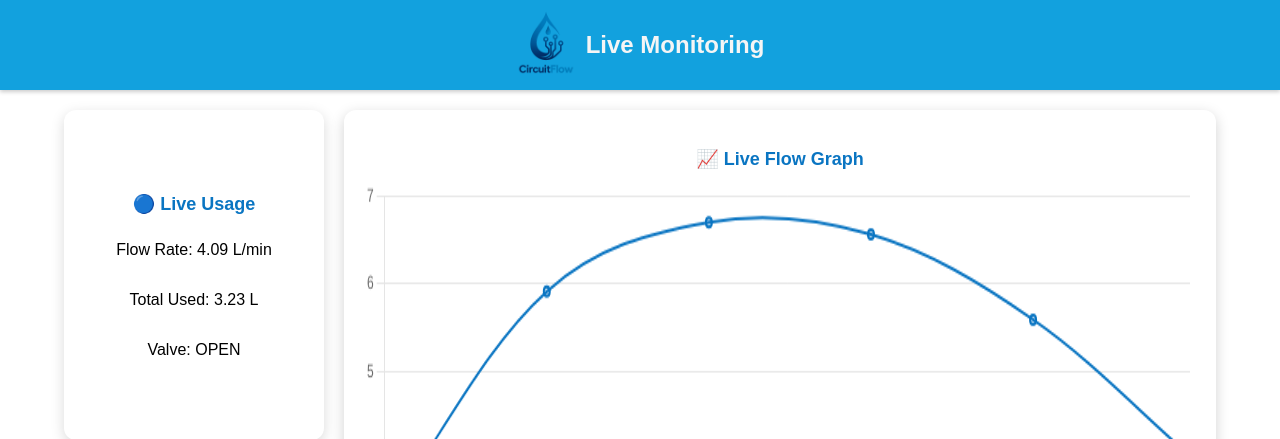
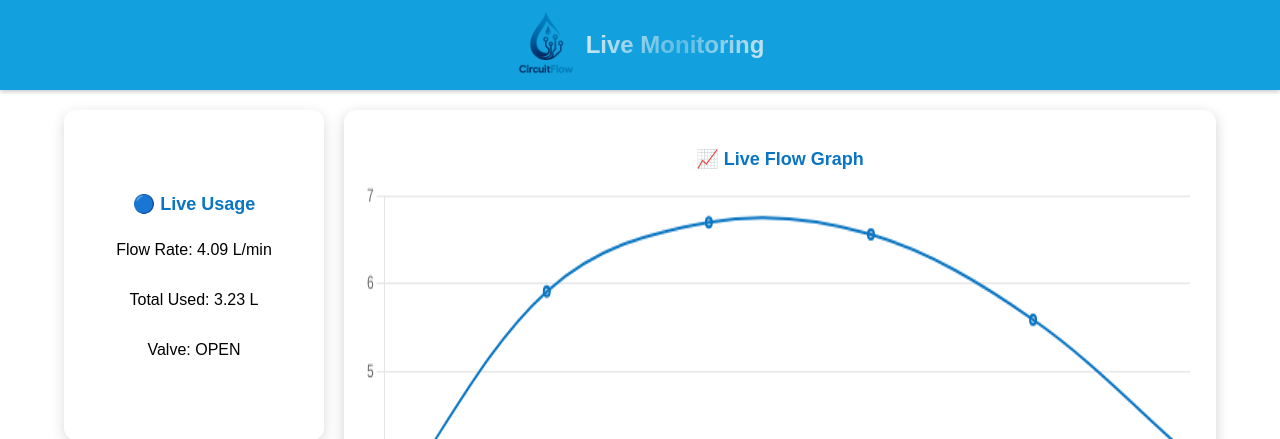
Before and after one commit to GautamGarani/CircuitFlow, a Flask app: page /live in a window 1280 px wide. Shown: the top 439 px of the page. Run offline with Flask 3, Linux system fonts and the light colour scheme.

Commit message:
Add Live monitor shimmer

```diff
--- a/CODE/templates/live report page.html
+++ b/CODE/templates/live report page.html
@@ -72,6 +72,7 @@
         padding: 20px;
         box-shadow: 0px 4px 14px rgba(0,0,0,0.18);
         height: 100%;
+
     }
 
     .block-small h3, .block-large h3 {
@@ -148,6 +149,11 @@
         }
     }
     }
+
+    .sp1{
+        mask: linear-gradient(-60deg, #000 30%, #0005, #000 70%) right/350% 100%;
+        animation: shimmer 2s infinite;
+    }
 </style>
 </head>
 <body>
@@ -155,7 +161,7 @@
 <div class="header">
     <div class="header-content">
         <img class="logo" src="../static/circuitflow_logo.png">
-        <h2>Live Monitoring</h2>
+        <h2><span class="sp1">Live Monitoring</span></h2>
     </div>
 </div>
 
```
